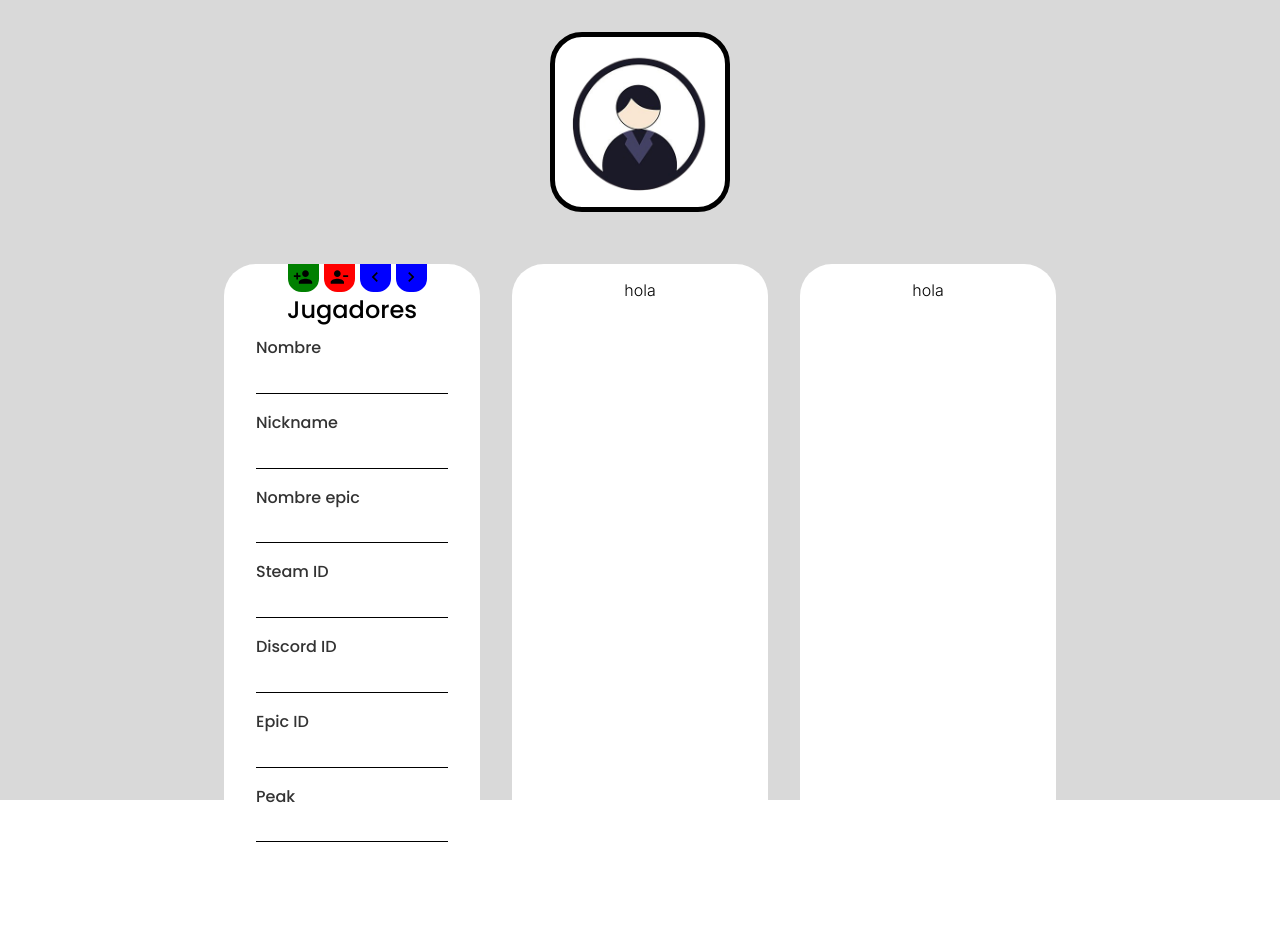
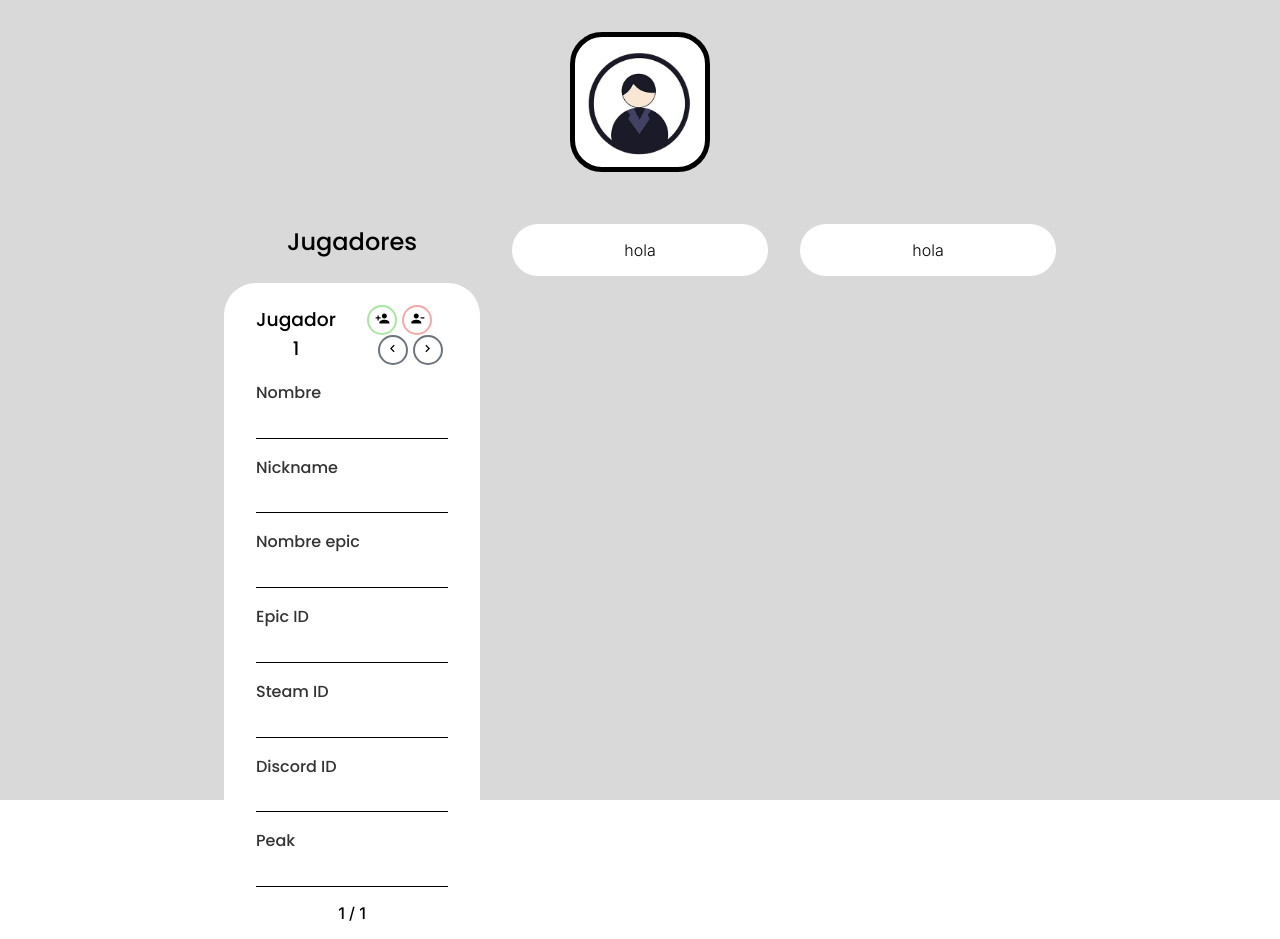
Before and after one commit to Adrian290404/managerEsports, a React (Vite) app: page /team-form in a window 1280 px wide. Before the commit the page ends 874 px from the top, so only its background shows below. Built offline with nearby package versions, Linux system fonts and the light colour scheme; a web font is replaced by a local one.

Commit message:
players form design finished

```diff
--- /dev/null
+++ b/src/components/playerForm.tsx
@@ -0,0 +1,24 @@
+import { Input, Label } from "../styles/teamFormStyles"
+
+interface player{
+    player: number;
+}
+
+export const PlayerForm: React.FC<player> = ({ player }) => {
+    return <>
+        <Label htmlFor={"nombre"+player}>Nombre</Label>
+        <Input id={"nombre"+player} type="text" />
+        <Label htmlFor={"nickname"+player}>Nickname</Label>
+        <Input id={"nickname"+player} type="text" />
+        <Label htmlFor={"epicgame"+player}>Nombre epic</Label>
+        <Input id={"epicgame"+player} type="text" />
+        <Label htmlFor={"epicID"+player}>Epic ID</Label>
+        <Input id={"epicID"+player} type="text" />
+        <Label htmlFor={"steamID"+player}>Steam ID</Label>
+        <Input id={"steamID"+player} type="text" />
+        <Label htmlFor={"discordID"+player}>Discord ID</Label>
+        <Input id={"discordID"+player} type="text" />
+        <Label htmlFor={"peak"+player}>Peak</Label>
+        <Input id={"peak"+player} type="number" />
+    </>
+}
--- a/src/components/teamSelectPage/teamCard.tsx
+++ /dev/null
@@ -1,5 +0,0 @@
-export const TeamCard: React.FC = () => {
-    return <h1>
-        Hola
-    </h1>
-}
--- a/src/pages/teamFormPage.tsx
+++ b/src/pages/teamFormPage.tsx
@@ -1,53 +1,58 @@
 import React from 'react';
-import { Background, Content, FormContainer, Title, Label, Logo, Input, ControlButtons, Button } from '../styles/teamFormStyles';
+import { Background, Content, FormContainer, Title, Logo, ControlButtons, Button, Form, Current, FormHeader, FormFooter } from '../styles/teamFormStyles';
 import def from '../assets/default.png';
 import { MdPersonAdd } from "react-icons/md";
 import { MdPersonRemove } from "react-icons/md";
 import { MdNavigateBefore } from "react-icons/md";
 import { MdNavigateNext } from "react-icons/md";
+import { PlayerForm } from '../components/playerForm';
 
 export const TeamFormPage: React.FC = () => {
 
     return <Background>
         <Logo src={def} alt="Logo" />
         <FormContainer>
+            <Form>
+
+                <Title>Jugadores</Title>
                 <Content>
+
+                    <FormHeader>
+                        <Current>Jugador 1</Current>
                         <ControlButtons>
                             <Button type="add">
-                        <MdPersonAdd size={20} />
+                                <MdPersonAdd size={15} />
                             </Button>
                             <Button type="remove">
-                        <MdPersonRemove size={20} />
+                                <MdPersonRemove size={15} />
                             </Button>
                             <Button type="navigate">
-                        <MdNavigateBefore size={20} />
+                                <MdNavigateBefore size={15} />
                             </Button>
                             <Button type="navigate">
-                        <MdNavigateNext size={20} />
+                                <MdNavigateNext size={15} />
                             </Button>
                         </ControlButtons>
-                <Title>Jugadores</Title>
-                <Label htmlFor="nombre">Nombre</Label>
-                <Input id="nombre" type="text" />
-                <Label htmlFor="nickname">Nickname</Label>
-                <Input id="nickname" type="text" />
-                <Label htmlFor="epicName">Nombre epic</Label>
-                <Input id="epicName" type="text" />
-                <Label htmlFor="steamID">Steam ID</Label>
-                <Input id="steamID" type="text" />
-                <Label htmlFor="discordID">Discord ID</Label>
-                <Input id="discordID" type="text" />
-                <Label htmlFor="epicID">Epic ID</Label>
-                <Input id="epicID" type="text" />
-                <Label htmlFor="peak">Peak</Label>
-                <Input id="peak" type="text" />
+                    </FormHeader>
+
+                    <PlayerForm player={1}></PlayerForm>
+
+                    <FormFooter>1 / 1</FormFooter>
+
                 </Content>
+
+            </Form>
+
+            <Form>
                 <Content>
                     hola
                 </Content>
+            </Form>
+            <Form>
                 <Content>
                     hola
                 </Content>
+            </Form>
         </FormContainer>
     </Background>
 };
--- a/src/styles/teamFormStyles.ts
+++ b/src/styles/teamFormStyles.ts
@@ -15,8 +15,8 @@ export const Background = styled.div`
 `;
 
 export const Logo = styled.img`
-    width: 180px;
-    height: 180px;
+    width: 140px;
+    height: 140px;
     background-color: white;
     cursor: pointer;
     border: 5px solid black;
@@ -30,10 +30,14 @@ export const FormContainer = styled.div`
     margin-top: 3em;
 `;
 
+export const Form = styled.div`
+    width: 20%;
+`
+
 export const Content = styled.div`
     position: relative ;
     border-radius: 2em;
-    width: 20%;
+    width: 100%;
     background-color: white;
     padding: 1em;
 `;
@@ -41,7 +45,7 @@ export const Content = styled.div`
 export const Title = styled.h2`
     font-family: "Poppins", sans-serif;
     font-weight: 500;
-    padding-top: .5em;
+    margin-bottom: 1em;
 `;
 
 export const Label = styled.label`
@@ -71,23 +75,54 @@ export const Input = styled.input`
     &:focus {
         border-bottom-color: #555;
     }
+
+    &[type="number"]::-webkit-outer-spin-button, &[type="number"]::-webkit-inner-spin-button {
+        -webkit-appearance: none;
+        margin: 0;
+    }
+    &[type="number"] {
+        -moz-appearance: textfield;
+    }
 `;
 
 export const ControlButtons = styled.div`
-    position: absolute;
-    top: 0;
-    right: 3em;
+    text-align: right;
 `;
 
 export const Button = styled.button<Button>`
     border: none;
-    background-color: ${({ type }) =>
-        type === 'add' ? 'green' :
-        type === 'remove' ? 'red' :
-        type === 'navigate' ? 'blue' : 'gray'
+    background-color: transparent;
+    padding: .3em .4em;
+    margin-right: ${({ type }) =>
+        type === "remove" ? "1.2em" : ".4em"
     };
-    padding: .2em .4em;
-    margin-right: .4em;
-    border-radius: 0 0 1em 1em;
+    border-radius: 50%;
+    border: 2px solid ${({ type }) =>
+        type === "add" ? "#a8e6a1" :
+        type === "remove" ? "#f5a8a8" :
+        type === "navigate" && "#6c757d"
+    };
     cursor: pointer;
+    transition: all 0.3s ease;
+
+    &:hover{
+        transform: translateY(-.3em);
+        background-color:rgb(231, 231, 231);
+    }
 `;
+
+export const Current = styled.h3`
+    font-family: "Poppins", sans-serif;
+    font-weight: 500;
+`;
+
+export const FormHeader = styled.div`
+    display: flex;
+    justify-content: space-between;
+    padding: .4em 1em;
+`;
+
+export const FormFooter = styled.p`
+    font-family: "Inter", sans-serif;
+    font-weight: 500;
+`;
```
Also changed, not shown: src/components/common/layoutComponent.tsx (deleted, +0 -21 lines). Lines whose indentation alone changed are shown as unchanged.
